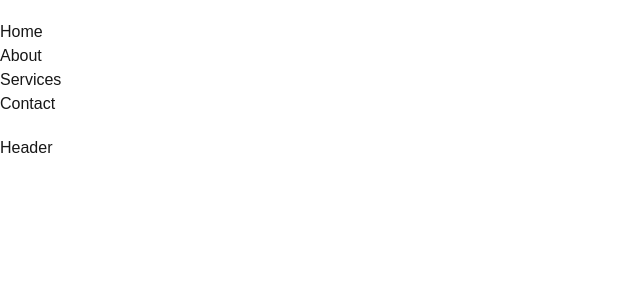
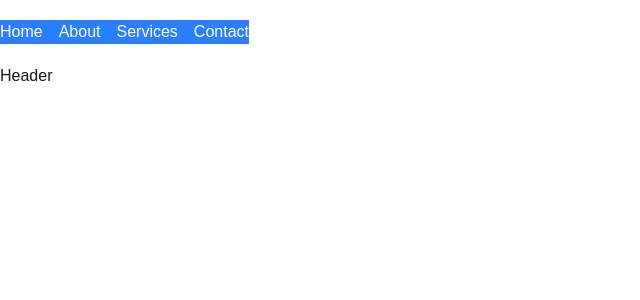
Before and after one commit to zaidrauf17/setup, a Next.js app: page / in a window 1280 px wide. Shown: the top 300 px of the page, without its empty margins (0-640 px from the left). Built offline with nearby package versions, Linux system fonts and the light colour scheme.

Commit message:
Update Navbar.tsx
color change in nav

```diff
--- a/app/components/Navbar.tsx
+++ b/app/components/Navbar.tsx
@@ -3,8 +3,8 @@ import React from 'react'
 const Header = () => {
   return (
     <div className="flex items-center justify-between py-5">
-      <nav className='flex items-center'>
-        <ul>
+      <nav className='flex items-center bg-blue-500 text-white'>
+        <ul className='flex space-x-4'>
           <li>Home</li>
           <li>About</li>
           <li>Services</li>
```
